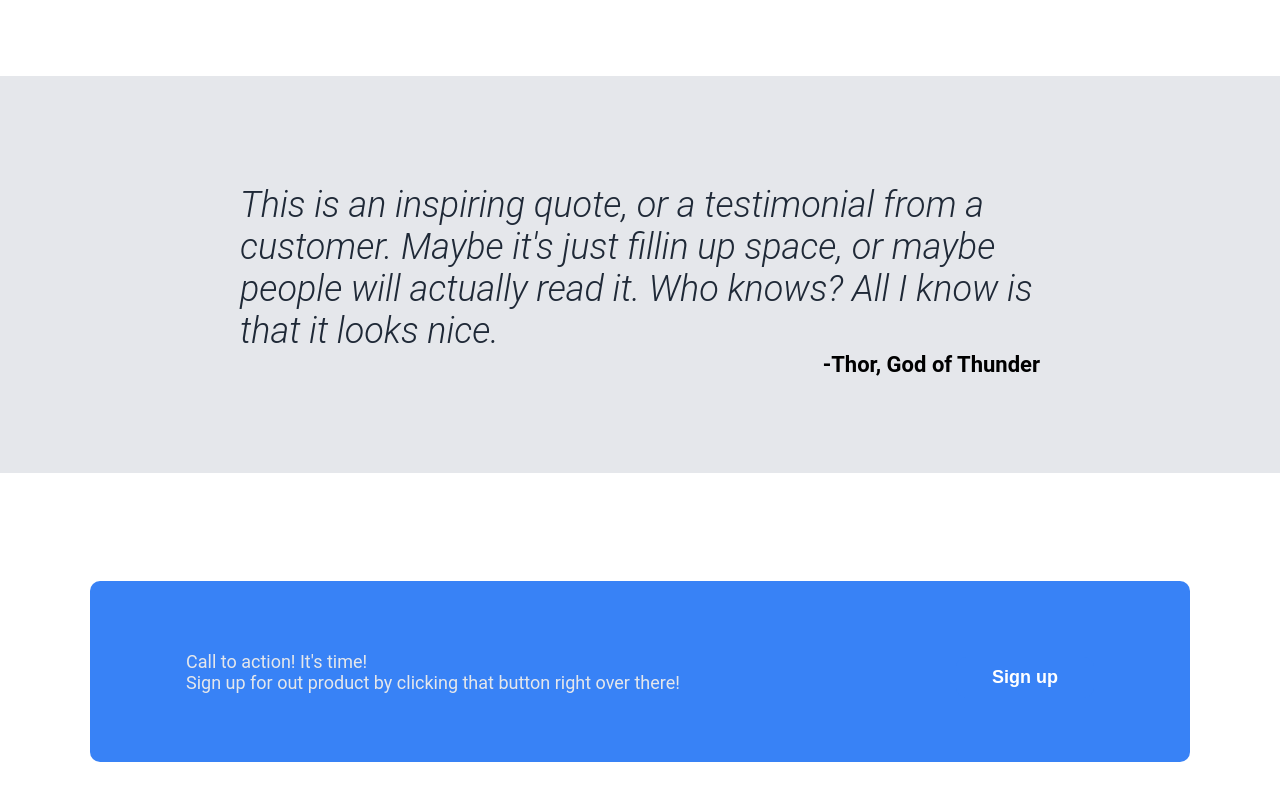
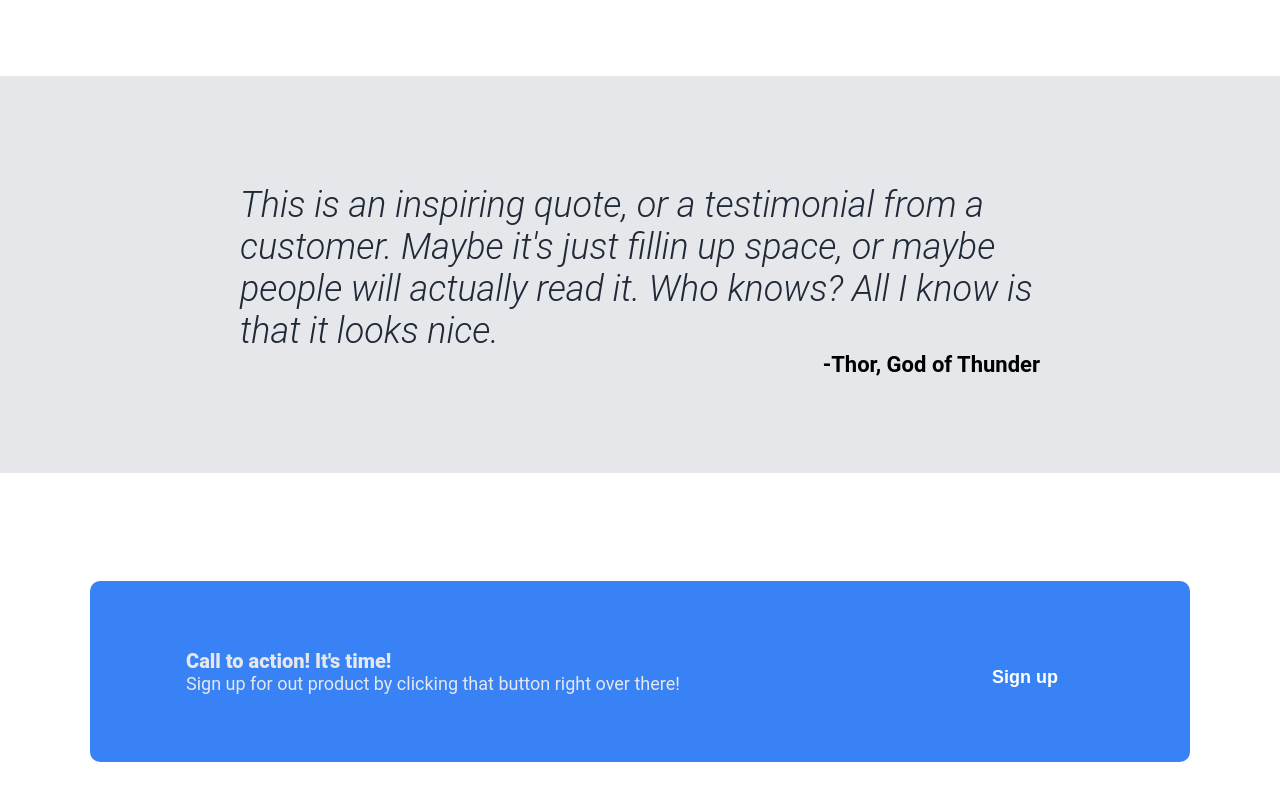
Before and after one commit to Drahiri/odin-landing-page, a plain HTML site: page index.html in a window 1280 px wide. Shown: the part 922-1722 px from the top of the page. Drawn offline with Linux system fonts and the light colour scheme.

Commit message:
Style call to action main text

```diff
--- a/style.css
+++ b/style.css
@@ -162,3 +162,8 @@ body {
     padding: 64px 96px;
     justify-content: space-between;
 }
+
+.call-main {
+    font-size: 20px;
+    font-weight: 900;
+}
```
